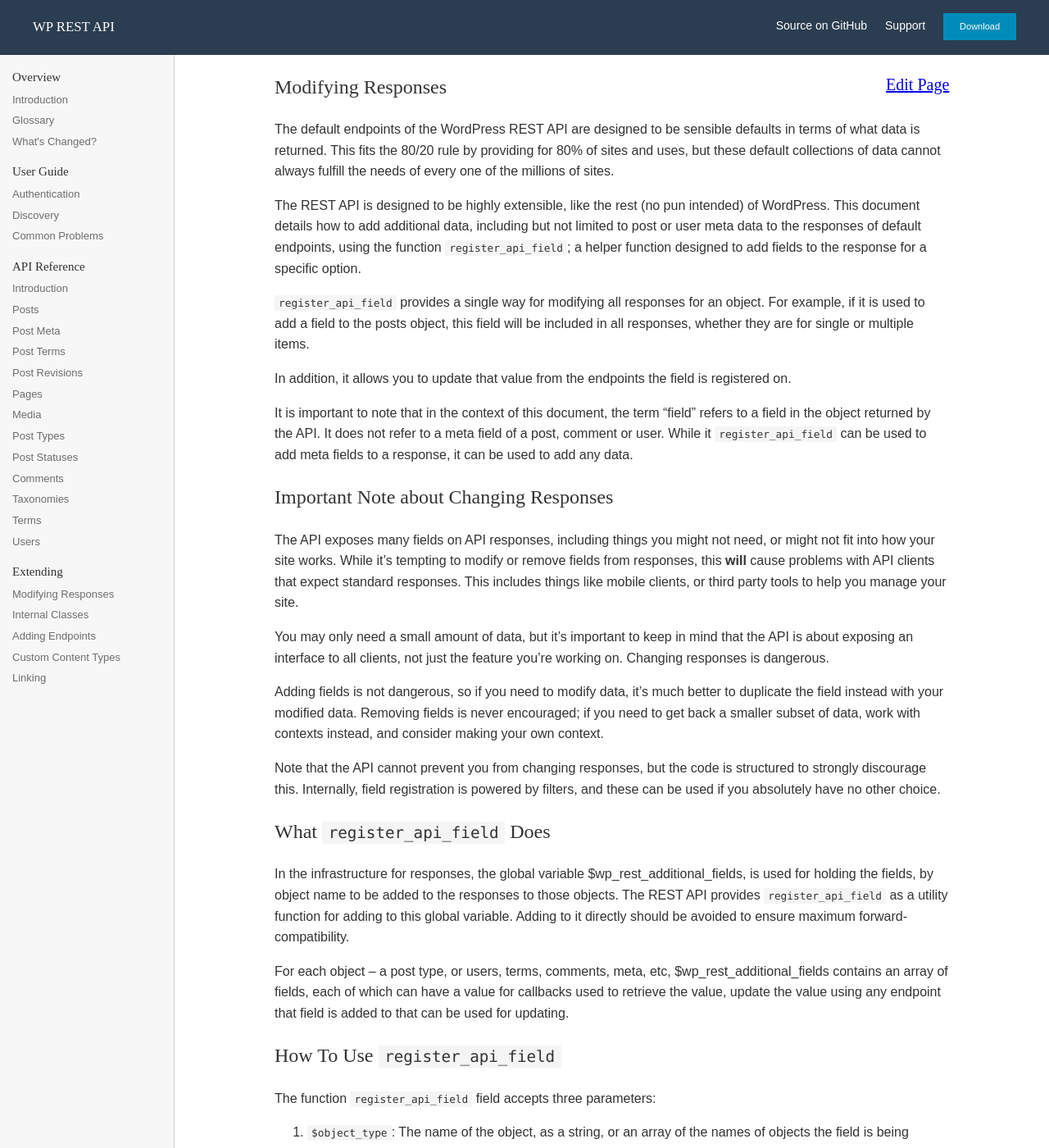
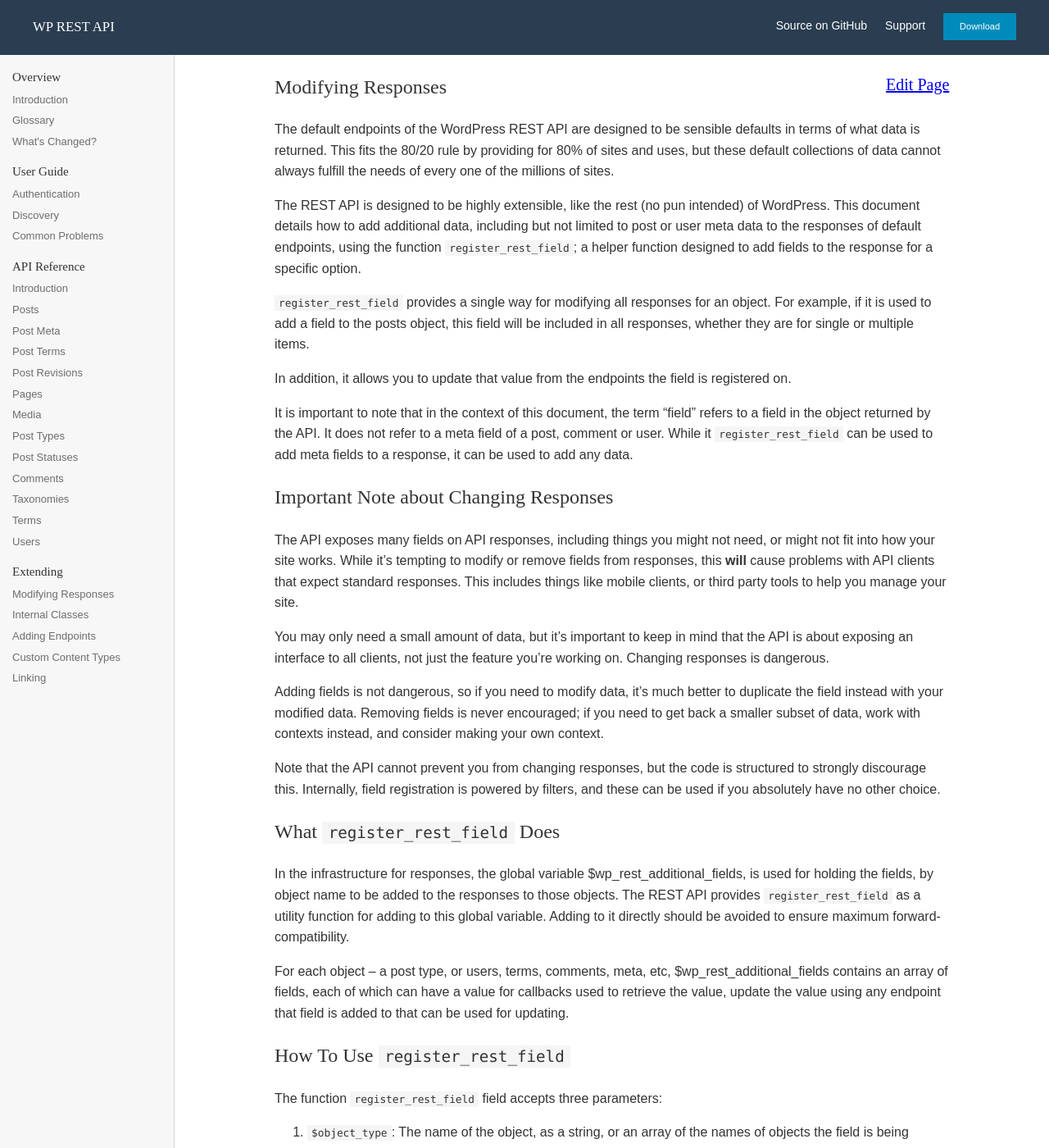
Before and after one commit to WP-API/docs-v2, a Jekyll site: the page built from extending/modifying/index.md, in a window 1280 px wide and 1400 px high. Shown: the whole window at 82% size. Built offline with Jekyll 4.4.1, drawn with Linux system fonts in a browser that asks for light colours; Markdown is read by kramdown in place of the engine named in the settings; some of the changed text lies outside the part shown.

Commit message:
Rename `register_api_field()` to `register_rest_field()` in docs

```diff
--- a/extending/modifying/index.md
+++ b/extending/modifying/index.md
@@ -3,13 +3,13 @@ title: Modifying Responses
 ---
 The default endpoints of the WordPress REST API are designed to be sensible defaults in terms of what data is returned. This fits the 80/20 rule by providing for 80% of sites and uses, but these default collections of data cannot always fulfill the needs of every one of the millions of sites.
 
-The REST API is designed to be highly extensible, like the rest (no pun intended) of WordPress. This document details how to add additional data, including but not limited to post or user meta data to the responses of default endpoints, using the function `register_api_field`; a helper function designed to add fields to the response for a specific option.
+The REST API is designed to be highly extensible, like the rest (no pun intended) of WordPress. This document details how to add additional data, including but not limited to post or user meta data to the responses of default endpoints, using the function `register_rest_field`; a helper function designed to add fields to the response for a specific option.
 
-`register_api_field` provides a single way for modifying all responses for an object. For example, if it is used to add a field to the posts object, this field will be included in all responses, whether they are for single or multiple items.
+`register_rest_field` provides a single way for modifying all responses for an object. For example, if it is used to add a field to the posts object, this field will be included in all responses, whether they are for single or multiple items.
 
 In addition, it allows you to update that value from the endpoints the field is registered on.
 
-It is important to note that in the context of this document, the term "field" refers to a field in the object returned by the API. It does not refer to a meta field of a post, comment or user. While it `register_api_field` can be used to add meta fields to a response, it can be used to add any data.
+It is important to note that in the context of this document, the term "field" refers to a field in the object returned by the API. It does not refer to a meta field of a post, comment or user. While it `register_rest_field` can be used to add meta fields to a response, it can be used to add any data.
 
 
 Important Note about Changing Responses
@@ -24,18 +24,18 @@ Adding fields is not dangerous, so if you need to modify data, it's much better
 Note that the API cannot prevent you from changing responses, but the code is structured to strongly discourage this. Internally, field registration is powered by filters, and these can be used if you absolutely have no other choice.
 
 
-What `register_api_field` Does
+What `register_rest_field` Does
 ------------------------------
 
-In the infrastructure for responses, the global variable $wp_rest_additional_fields, is used for holding the fields, by object name to be added to the responses to those objects. The REST API provides `register_api_field` as a utility function for adding to this global variable. Adding to it directly should be avoided to ensure maximum forward-compatibility.
+In the infrastructure for responses, the global variable $wp_rest_additional_fields, is used for holding the fields, by object name to be added to the responses to those objects. The REST API provides `register_rest_field` as a utility function for adding to this global variable. Adding to it directly should be avoided to ensure maximum forward-compatibility.
 
 For each object -- a post type, or users, terms, comments, meta, etc, $wp_rest_additional_fields contains an array of fields, each of which can have a value for callbacks used to retrieve the value, update the value using any endpoint that field is added to that can be used for updating.
 
 
-How To Use `register_api_field`
+How To Use `register_rest_field`
 -------------------------------
 
-The function `register_api_field` field accepts three parameters:
+The function `register_rest_field` field accepts three parameters:
 
 1. `$object_type`: The name of the object, as a string, or an array of the names of objects the field is being registered to. When adding to posts type endpoints, the name of the post type(s) should be used. Alternatively "terms", "meta", "user" or "comments" may be used.
 
@@ -57,7 +57,7 @@ Examples
 <?php
 add_action( 'rest_api_init', 'slug_register_starship' );
 function slug_register_starship() {
-    register_api_field( 'post',
+    register_rest_field( 'post',
         'starship',
         array(
             'get_callback'    => 'slug_get_starship',
@@ -92,7 +92,7 @@ This example illustrates adding the post meta field "starship" to the response f
  */
 add_action( 'rest_api_init', 'slug_register_spaceship' );
 function slug_register_spaceship() {
-    register_api_field( 'post',
+    register_rest_field( 'post',
         'starship',
         array(
             'get_callback'    => 'slug_get_spaceship',
@@ -148,7 +148,7 @@ This example shows how to allow reading and writing of a post meta field. This w
  */
 add_action( 'rest_api_init', 'slug_register_something_random' );
 function slug_register_starship() {
-    register_api_field( 'post',
+    register_rest_field( 'post',
         'something',
         array(
             'get_callback'    => 'slug_get_something',
```
